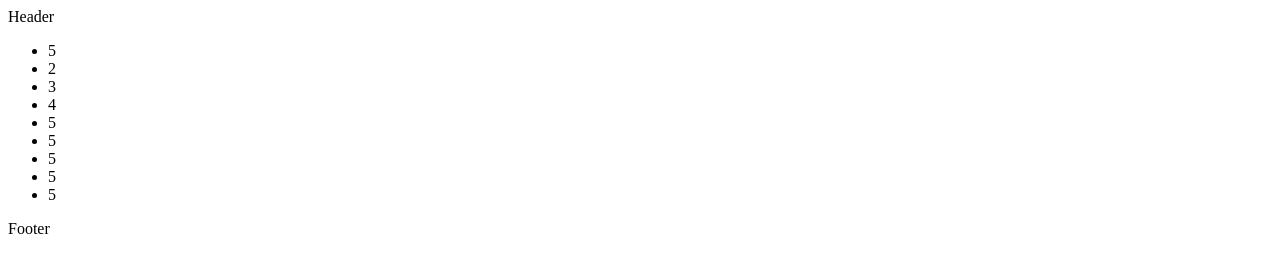
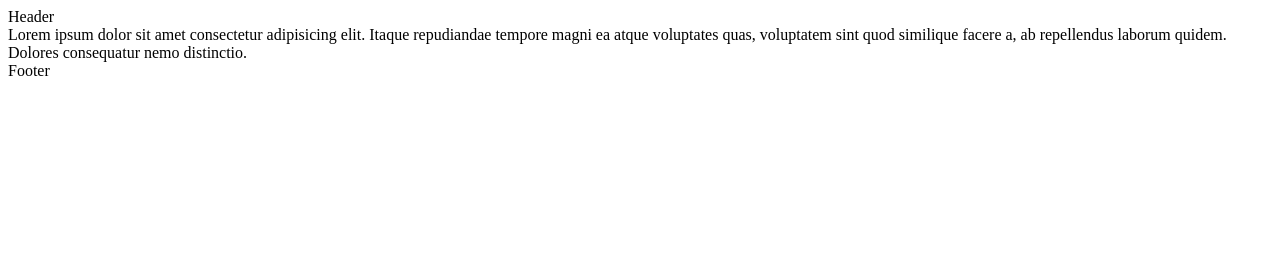
Before and after one commit to BeissMich09/sandbox2, a plain HTML site: page index.html in a window 1280 px wide. Drawn offline with Linux system fonts and the light colour scheme.

Commit message:
added content

```diff
--- a/index.html
+++ b/index.html
@@ -10,17 +10,7 @@
 <body>
     <header>Header</header>
     <main>
-        <ul>
-            <li>5</li>
-            <li>2</li>
-            <li>3</li>
-            <li>4</li>
-            <li>5</li>
-            <li>5</li>
-            <li>5</li>
-            <li>5</li>
-            <li>5</li>
-        </ul>
+        Lorem ipsum dolor sit amet consectetur adipisicing elit. Itaque repudiandae tempore magni ea atque voluptates quas, voluptatem sint quod similique facere a, ab repellendus laborum quidem. Dolores consequatur nemo distinctio.
     </main>
     <footer>Footer</footer>
 </body>
```
